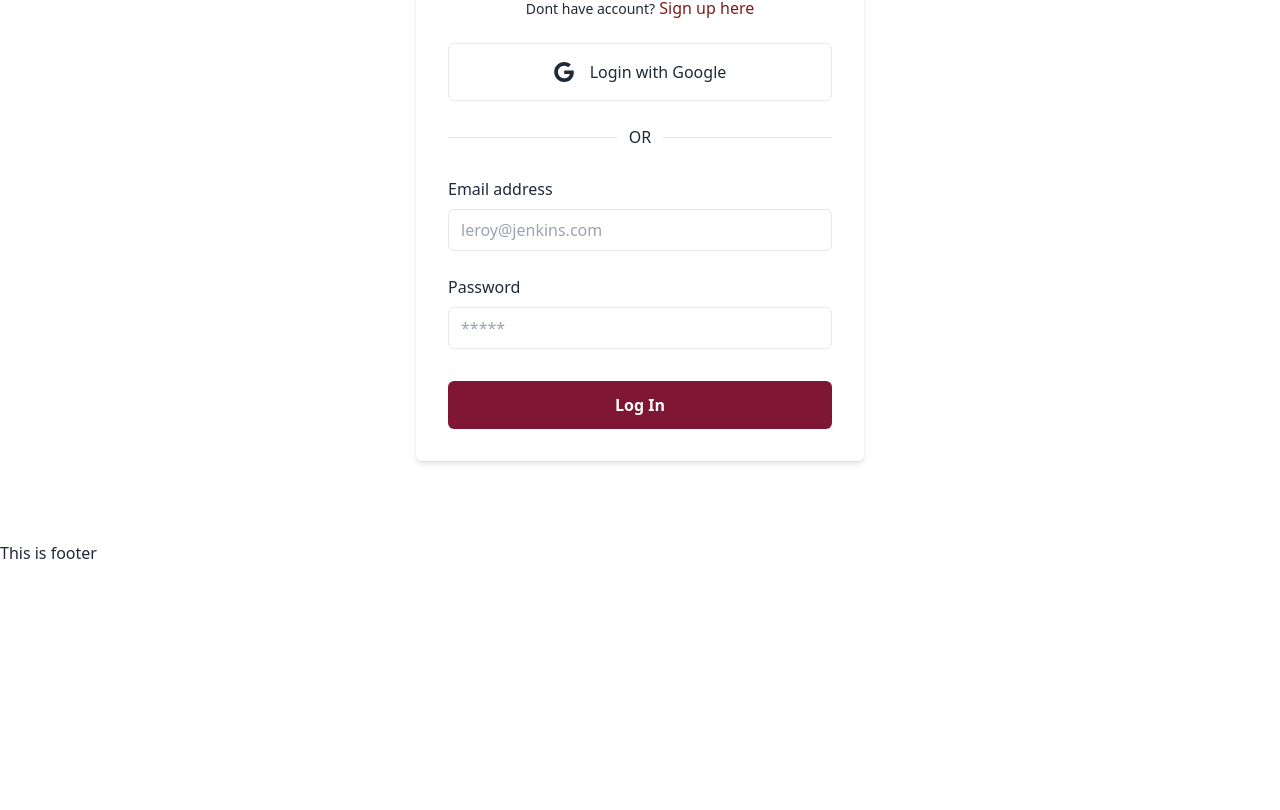
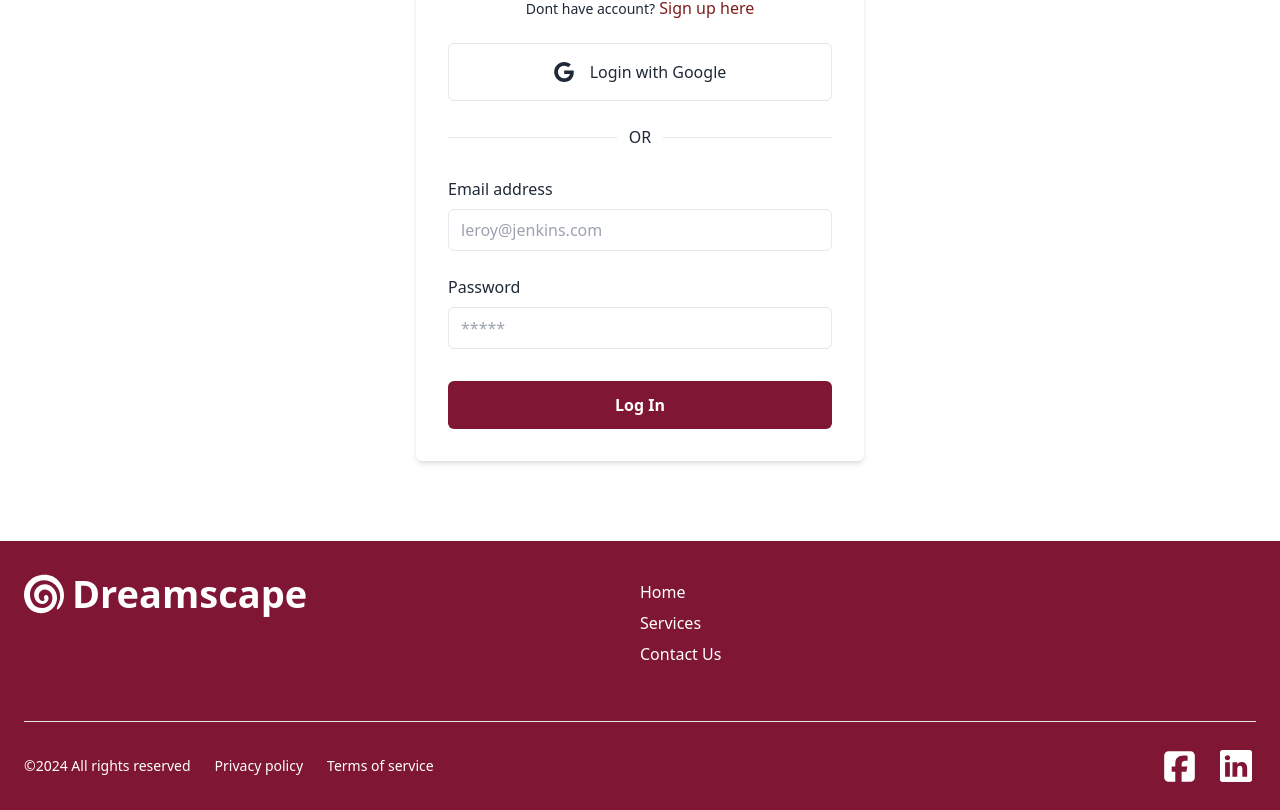
Before and after one commit to barta3235/EVENTMANAGEMENT-CLIENT-a11, a React (Vite) app: page /login in a window 1280 px wide. Shown: the part 250-1060 px from the top of the page. Before the commit the page ends 815 px from the top, so only its background shows below. Built offline with nearby package versions, Linux system fonts and the light colour scheme; no server answers.

Commit message:
footer added

```diff
--- a/src/components/Footer/Footer.jsx
+++ b/src/components/Footer/Footer.jsx
@@ -1,9 +1,53 @@
+import { SiDreamstime } from "react-icons/si";
+import { Link } from "react-router-dom";
+import { FaSquareFacebook } from "react-icons/fa6";
+import { BsLinkedin } from "react-icons/bs";
 
 const Footer = () => {
     return (
-        <div>
-            <h1>This is footer</h1>
-        </div>
+        <footer className="py-6 bg-[#7f1734] mt-[50px]">
+            <div className="container px-6 mx-auto space-y-6 divide-y dark:divide-gray-600 md:space-y-12 divide-opacity-50">
+                <div className="grid grid-cols-12">
+                    <div className="pb-6 col-span-full md:pb-0 md:col-span-6">
+                        <a rel="noopener noreferrer" href="#" className="flex justify-center space-x-3 md:justify-start">
+                            <h1 className="flex items-center gap-2"><SiDreamstime className="text-[40px] text-white"></SiDreamstime><span className="self-center text-[38px] text-white font-bold">Dreamscape</span></h1>
+                        </a>
+                    </div>
+                    <div className="col-span-6 md:text-left md:col-span-3 text-start mt-[15px] text-white font-medium">
+                        <ul>
+                            <li className="mb-[7px]">
+                                <Link to="/">Home</Link>
+                            </li>
+                            <li className="mb-[7px]">
+                                <Link to='/allServices'>Services</Link>
+                            </li>
+                            <li className="mb-[7px]">
+                                <Link>Contact Us</Link>
+                            </li>
+                        </ul>
+                    </div>
+                </div>
+                <div className="grid justify-center pt-6 lg:justify-between">
+                    <div className="flex flex-col self-center text-sm text-center md:block lg:col-start-1 md:space-x-6 text-white font-medium">
+                        <span>©2024 All rights reserved</span>
+                        <a rel="noopener noreferrer" href="#">
+                            <span>Privacy policy</span>
+                        </a>
+                        <a rel="noopener noreferrer" href="#">
+                            <span>Terms of service</span>
+                        </a>
+                    </div>
+                    <div className="flex justify-center pt-4 space-x-4 lg:pt-0 lg:col-end-13">
+                        <a rel="noopener noreferrer" href="#" title="Email" className="flex items-center justify-center w-10 h-10 rounded-full dark:bg-violet-600 dark:text-gray-50">
+                           <FaSquareFacebook className="text-[35px] text-white"></FaSquareFacebook>
+                        </a>
+                        <a rel="noopener noreferrer" href="#" title="Twitter" className="flex items-center justify-center w-10 h-10 rounded-full dark:bg-violet-600 dark:text-gray-50">
+                            <BsLinkedin className="text-[32px] text-white"></BsLinkedin>
+                        </a>
+                    </div>
+                </div>
+            </div>
+        </footer>
     );
 };
 
```
